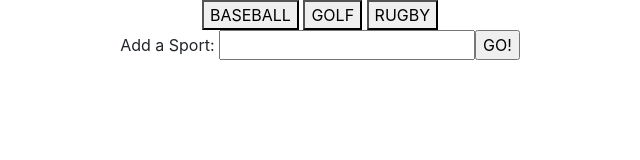
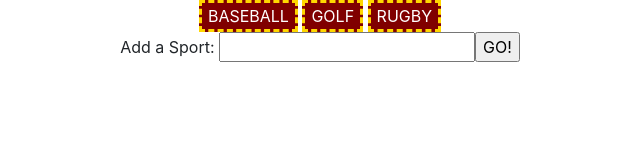
Before and after one commit to cvdavis120/API_Practice, a plain HTML site: page index.html in a window 1280 px wide. Shown: the whole page, without its empty margins (320-960 px from the left). Drawn offline with nearby package versions, Linux system fonts and the light colour scheme.

Commit message:
Button colors

```diff
--- a/css/styles.css
+++ b/css/styles.css
@@ -9,3 +9,10 @@ h2 {
   color: red;
   background: black;
 }
+button {
+  border-style: dashed;
+  border-color: gold;
+  border-width: 3px;
+  background-color: maroon;
+  color: white;
+}
```
